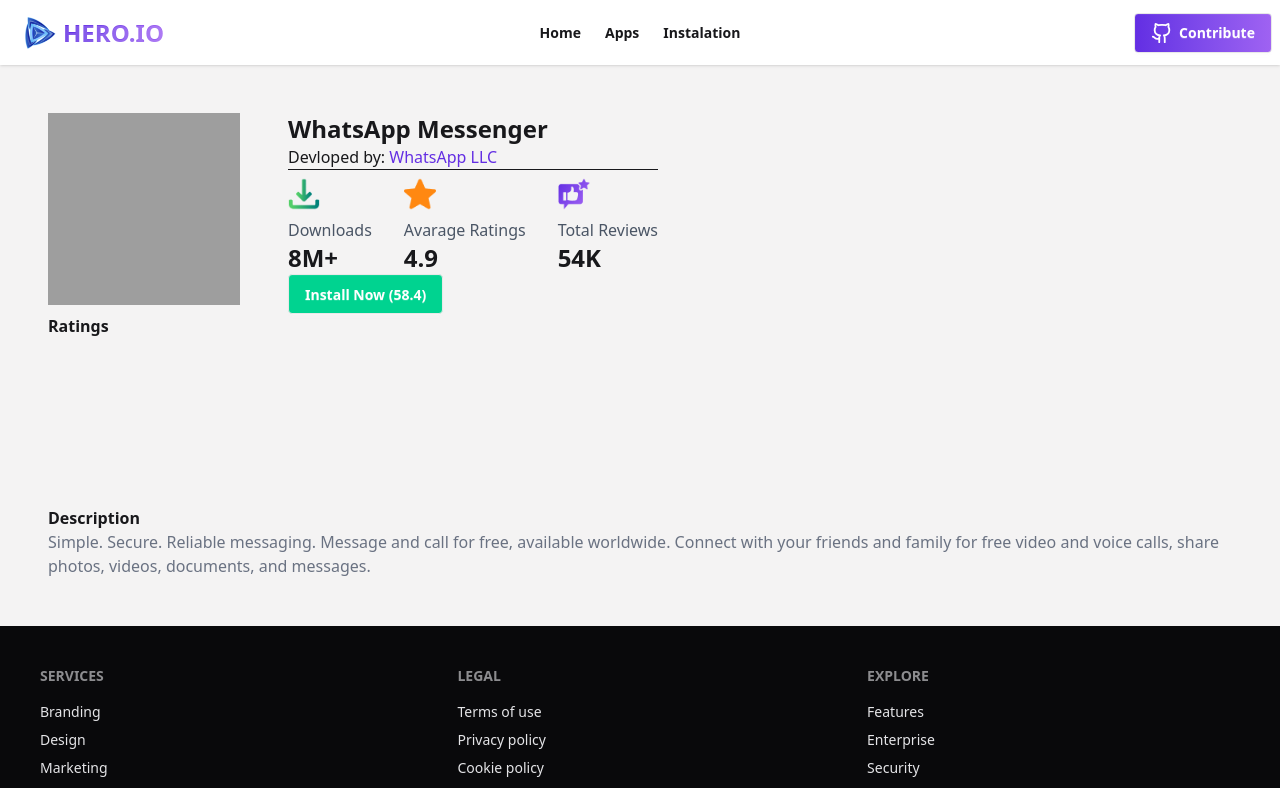
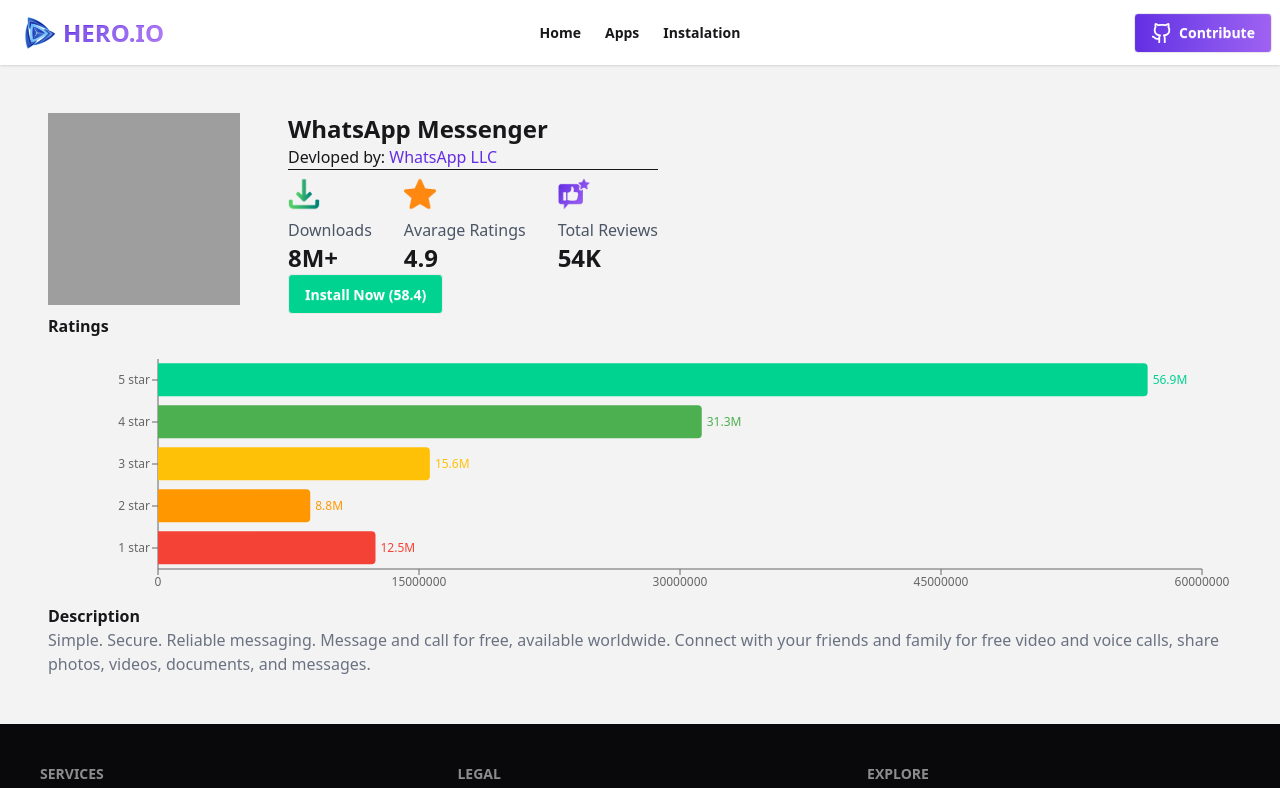
Before and after one commit to jabirmahmud24/HeroApp, a React (Vite) app: page /apps/1 in a window 1280 px wide. Shown: the top 788 px of the page. Built offline with nearby package versions, Linux system fonts and the light colour scheme; grey boxes are pictures that could not be loaded.

Commit message:
Chart added

```diff
--- a/package.json
+++ b/package.json
@@ -16,6 +16,7 @@
     "react": "^19.1.1",
     "react-dom": "^19.1.1",
     "react-router": "^7.9.3",
+    "recharts": "^3.2.1",
     "tailwindcss": "^4.1.14"
   },
   "devDependencies": {
--- /dev/null
+++ b/src/Components/RatingChart.jsx
@@ -0,0 +1,69 @@
+import React from "react";
+import {
+  BarChart,
+  Bar,
+  XAxis,
+  YAxis,
+  Cell,
+  ResponsiveContainer,
+} from "recharts";
+
+const RatingChart = ({ ratings }) => {
+  // Color scheme for each rating level
+  const colors = {
+    "5 star": "#00D390",
+    "4 star": "#4CAF50",
+    "3 star": "#FFC107",
+    "2 star": "#FF9800",
+    "1 star": "#F44336",
+  };
+
+  // Check if ratings exists and is an array
+  if (!ratings || !Array.isArray(ratings)) {
+    return <div className="text-gray-500">No rating data available</div>;
+  }
+
+  // Transform data for horizontal bar chart (reverse order so 5 stars is on top)
+  const chartData = [...ratings].reverse();
+
+  // Format large numbers (e.g., 12500000 -> 12.5M)
+  const formatCount = (count) => {
+    if (count >= 1000000) {
+      return `${(count / 1000000).toFixed(1)}M`;
+    } else if (count >= 1000) {
+      return `${(count / 1000).toFixed(1)}K`;
+    }
+    return count;
+  };
+
+  return (
+    <div className="w-full mt-4">
+      <ResponsiveContainer width="100%" height={250}>
+        <BarChart
+          data={chartData}
+          layout="vertical"
+          margin={{ top: 5, right: 30, left: 60, bottom: 5 }}
+        >
+          <XAxis type="number" tick={{ fontSize: 12 }} />
+          <YAxis
+            dataKey="name"
+            type="category"
+            tick={{ fontSize: 12 }}
+            width={50}
+          />
+          <Bar
+            dataKey="count"
+            radius={[0, 4, 4, 0]}
+            label={{ position: "right", formatter: formatCount, fontSize: 12 }}
+          >
+            {chartData.map((entry, index) => (
+              <Cell key={`cell-${index}`} fill={colors[entry.name]} />
+            ))}
+          </Bar>
+        </BarChart>
+      </ResponsiveContainer>
+    </div>
+  );
+};
+
+export default RatingChart;
--- a/src/Pages/AppDeatils.jsx
+++ b/src/Pages/AppDeatils.jsx
@@ -1,6 +1,7 @@
 import React from "react";
 import { useParams } from "react-router";
 import useApps from "../hooks/useApps";
+import RatingChart from "../Components/RatingChart";
 
 const AppDeatils = () => {
   const { id } = useParams();
@@ -71,9 +72,11 @@
           </button>
         </div>
       </div>
-      {/* Chart */}
-      <div className="h-48">
+      {/*Rating Chart Will be plaed here */}
+      <div>
         <h1 className="font-bold">Ratings</h1>
+
+        <RatingChart ratings={ratings} />
       </div>
       {/* Description */}
       <div>
```
Also changed, not shown: 1 other file (tests, documents, lock files or other folders).
